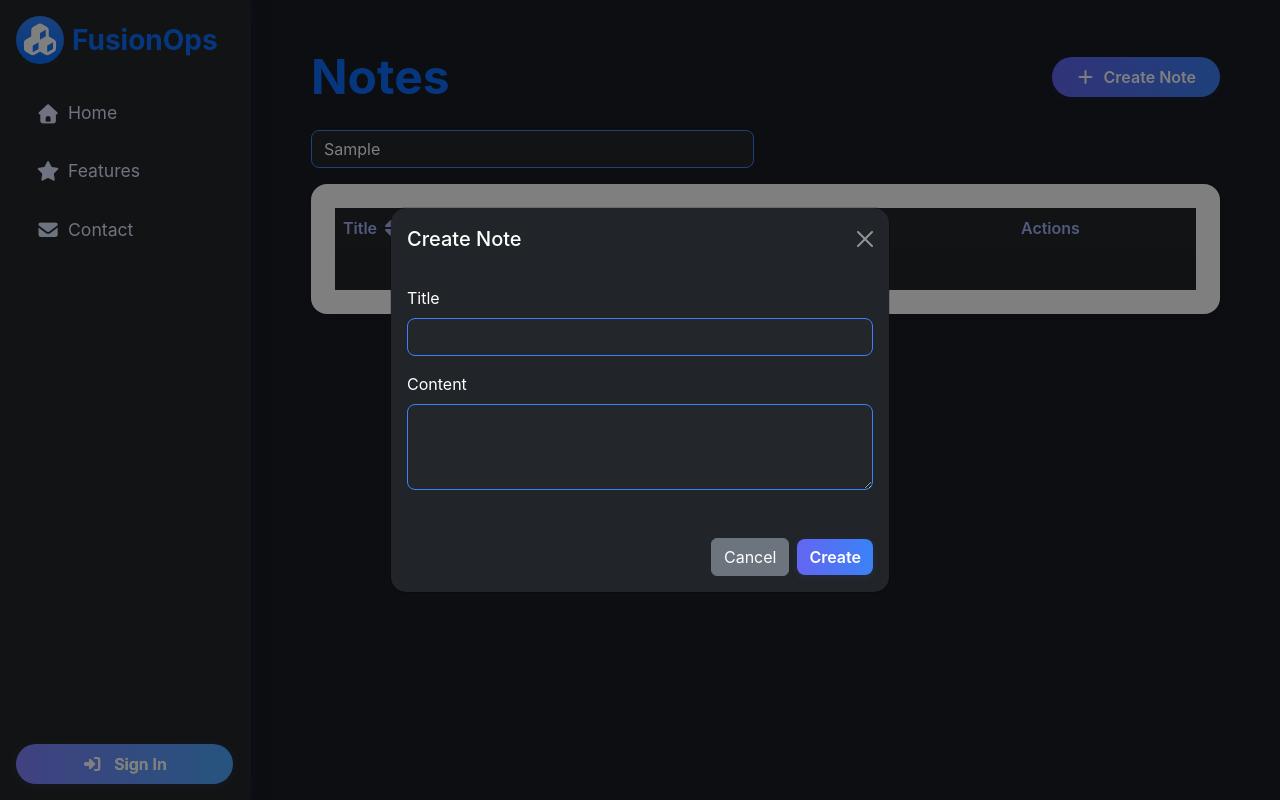
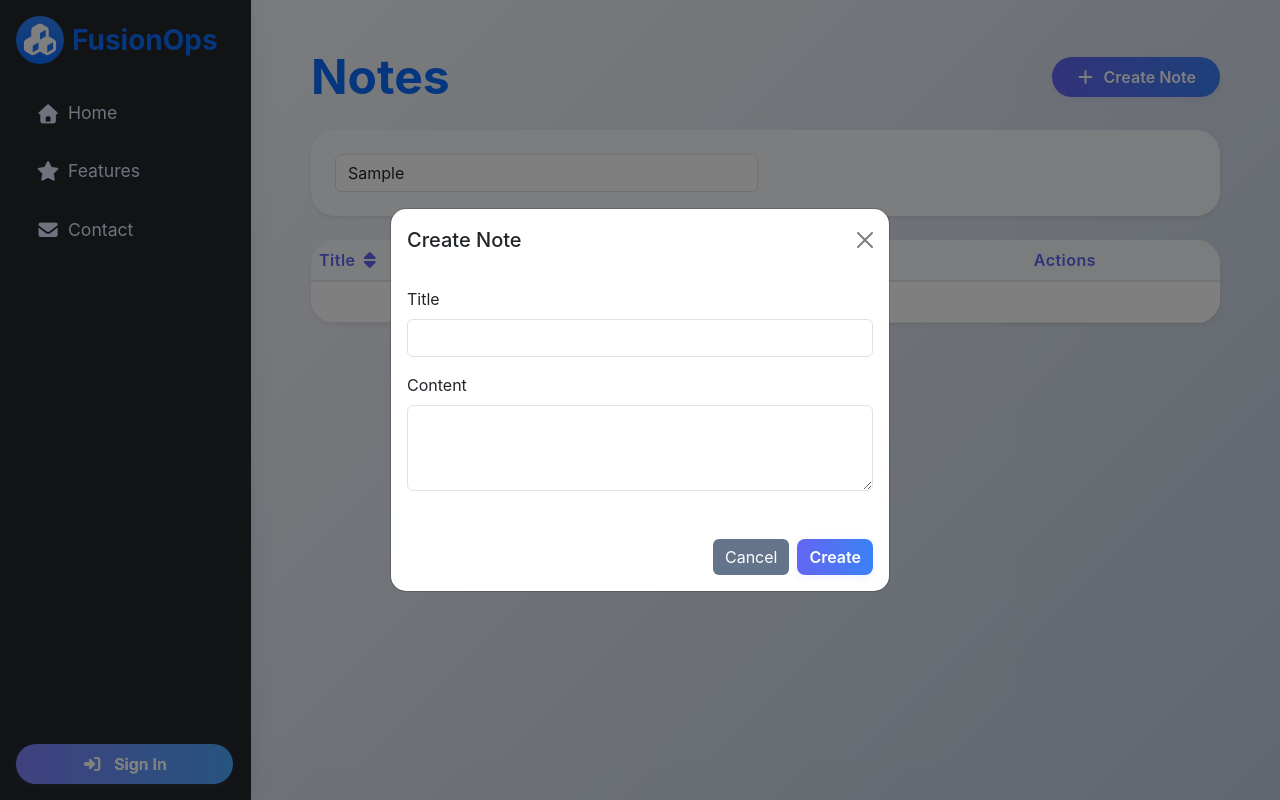
Before and after one commit to MuhammadShamim/FusionOps-Portal, an Angular app: page /notes in a window 1280 px wide. Both pictures are taken after typing "Sample" into the empty fields and a click on the button "Create Note". Built offline with nearby package versions, Linux system fonts and the light colour scheme.

Commit message:
notes ui fix

```diff
--- a/src/app/private/notes.component.css
+++ b/src/app/private/notes.component.css
@@ -1,28 +1,48 @@
-.notes-page {
-  padding: 2rem 0;
-  color: #fff;
+
+/* FusionOps reusable styles for cards, forms, and tables */
+.fusionops-notes-bg {
+  background: linear-gradient(135deg, #f5f7fa 0%, #c3cfe2 100%);
+  min-height: 100vh;
 }
 
-.notes-page h1 {
-  text-align: center;
+.fusionops-card {
+  background: #fff;
+  border-radius: 1.5rem;
+  box-shadow: 0 2px 8px rgba(79,140,255,0.10);
   margin-bottom: 2rem;
-  font-weight: 700;
-  letter-spacing: 1px;
 }
 
-.form-control {
-  background: #23272b;
-  color: #fff;
-  border: 1px solid #3b82f6;
-  border-radius: 8px;
-}
-.form-control:focus {
-  background: #23272b;
-  color: #fff;
-  border-color: #6366f1;
-  box-shadow: 0 0 0 2px #6366f1;
+.fusionops-form {
+  background: #f8fafc;
+  border-radius: 1.5rem;
+  box-shadow: 0 2px 8px rgba(79,140,255,0.10);
 }
 
+.fusionops-table {
+  background: #fff;
+  color: #23272b;
+  border-radius: 1.5rem;
+  overflow: hidden;
+}
+.fusionops-table th, .fusionops-table td {
+  border-color: #e5e7eb;
+  vertical-align: middle;
+}
+.fusionops-table thead th {
+  background: #f8fafc;
+  color: #6366f1;
+  font-weight: 600;
+  cursor: pointer;
+  border-bottom: 2px solid #e5e7eb;
+}
+.fusionops-table tbody tr:hover {
+  background: #f3f4f6;
+}
+.fusionops-th {
+  font-size: 1rem;
+  font-weight: 600;
+  letter-spacing: 0.5px;
+}
 .btn-gradient-primary {
   background: linear-gradient(90deg, #6366f1 0%, #3b82f6 100%);
   color: #fff;
@@ -36,31 +56,33 @@
   background: linear-gradient(90deg, #3b82f6 0%, #6366f1 100%);
   color: #fff;
 }
-
-.card-section {
-  background: #23272b;
-  border-radius: 12px;
-  box-shadow: 0 2px 8px rgba(79,140,255,0.10);
-  padding: 2rem;
-  margin-bottom: 2rem;
+.btn-outline-primary {
+  border-color: #6366f1;
+  color: #6366f1;
 }
-
-.table-dark {
-  background: #181c24;
+.btn-outline-primary:hover {
+  background: #6366f1;
   color: #fff;
 }
-.table-dark th, .table-dark td {
-  border-color: #23272b;
+.btn-outline-danger {
+  border-color: #ef4444;
+  color: #ef4444;
 }
-.table-dark thead th {
-  background: #23272b;
-  color: #a5b4fc;
-  font-weight: 600;
-  cursor: pointer;
+.btn-outline-danger:hover {
+  background: #ef4444;
+  color: #fff;
 }
-.table-dark tbody tr:hover {
-  background: #23272b;
+.btn-success {
+  background: #10b981;
+  border: none;
 }
-.btn-outline-info, .btn-outline-danger, .btn-outline-secondary, .btn-success {
-  border-radius: 6px;
+.btn-success:hover {
+  background: #059669;
 }
+.btn-secondary {
+  background: #64748b;
+  border: none;
+}
+.btn-secondary:hover {
+  background: #334155;
+}
--- a/src/app/private/notes.component.html
+++ b/src/app/private/notes.component.html
@@ -1,4 +1,4 @@
-<div class="fusionops-dashboard-bg min-vh-100 py-5 px-3 px-md-5">
+<div class="fusionops-notes-bg min-vh-100 py-5 px-3 px-md-5">
   <div class="container-fluid">
     <div class="row mb-4">
       <div class="col-12 d-flex justify-content-between align-items-center">
@@ -6,32 +6,38 @@
         <button class="btn btn-gradient-primary px-4 py-2 rounded-pill" (click)="showModal = true"><i class="fas fa-plus me-2"></i>Create Note</button>
       </div>
     </div>
-    <div class="row mb-3">
-      <div class="col-md-6">
-        <input type="text" class="form-control" placeholder="Search notes..." [(ngModel)]="search" name="search">
+    <div class="row mb-4">
+      <div class="col-12">
+        <div class="fusionops-card fusionops-form p-4 mb-0 shadow-sm">
+          <div class="row g-3 align-items-end">
+            <div class="col-md-6">
+              <input type="text" class="form-control" placeholder="Search notes..." [(ngModel)]="search" name="search">
+            </div>
+          </div>
+        </div>
       </div>
     </div>
     <div class="row">
       <div class="col-12">
-        <div class="card border-0 shadow-sm rounded-4 p-4 fusionops-card-gradient">
+        <div class="fusionops-card p-0 shadow-sm">
           <div class="table-responsive">
-            <table class="table table-dark table-hover align-middle mb-0">
+            <table class="table fusionops-table align-middle mb-0">
               <thead>
                 <tr>
-                  <th (click)="sortBy('title')" style="cursor:pointer">Title <i class="fas fa-sort"></i></th>
-                  <th (click)="sortBy('content')" style="cursor:pointer">Content <i class="fas fa-sort"></i></th>
-                  <th (click)="sortBy('created')" style="cursor:pointer">Created <i class="fas fa-sort"></i></th>
-                  <th>Actions</th>
+                  <th (click)="sortBy('title')" class="fusionops-th">Title <i class="fas fa-sort"></i></th>
+                  <th (click)="sortBy('content')" class="fusionops-th">Content <i class="fas fa-sort"></i></th>
+                  <th (click)="sortBy('created')" class="fusionops-th">Created <i class="fas fa-sort"></i></th>
+                  <th class="fusionops-th">Actions</th>
                 </tr>
               </thead>
               <tbody>
                 <tr *ngFor="let note of filteredNotes">
                   <ng-container *ngIf="editingNote?.id !== note.id; else editRowBlock">
-                    <td class="fw-semibold text-white">{{ note.title }}</td>
-                    <td class="text-white-50">{{ note.content }}</td>
-                    <td class="text-white-50">{{ note.created | date:'short' }}</td>
+                    <td class="fw-semibold">{{ note.title }}</td>
+                    <td class="text-secondary">{{ note.content }}</td>
+                    <td class="text-secondary">{{ note.created | date:'short' }}</td>
                     <td>
-                      <button class="btn btn-sm btn-outline-light me-2" (click)="editNote(note)"><i class="fas fa-edit"></i></button>
+                      <button class="btn btn-sm btn-outline-primary me-2" (click)="editNote(note)"><i class="fas fa-edit"></i></button>
                       <button class="btn btn-sm btn-outline-danger" (click)="deleteNote(note.id)"><i class="fas fa-trash"></i></button>
                     </td>
                   </ng-container>
@@ -42,7 +48,7 @@
                       <input type="text" class="form-control mb-2" [(ngModel)]="edit.title">
                       <input type="text" class="form-control" [(ngModel)]="edit.content">
                     </td>
-                    <td class="text-white-50">{{ edit.created | date:'short' }}</td>
+                    <td class="text-secondary">{{ edit.created | date:'short' }}</td>
                     <td>
                       <button class="btn btn-sm btn-success me-2" (click)="updateNote()"><i class="fas fa-save"></i></button>
                       <button class="btn btn-sm btn-secondary" (click)="editingNote = null"><i class="fas fa-times"></i></button>
@@ -63,10 +69,10 @@
   <!-- Modal for creating a note -->
   <div class="modal fade show" tabindex="-1" [ngStyle]="{display: showModal ? 'block' : 'none', background: 'rgba(0,0,0,0.5)'}" *ngIf="showModal">
     <div class="modal-dialog modal-dialog-centered">
-      <div class="modal-content bg-dark text-white rounded-4">
+      <div class="modal-content bg-white text-dark rounded-4">
         <div class="modal-header border-0">
           <h5 class="modal-title">Create Note</h5>
-          <button type="button" class="btn-close btn-close-white" (click)="showModal = false"></button>
+          <button type="button" class="btn-close" (click)="showModal = false"></button>
         </div>
         <form (ngSubmit)="addNoteFromModal()">
           <div class="modal-body">
```
